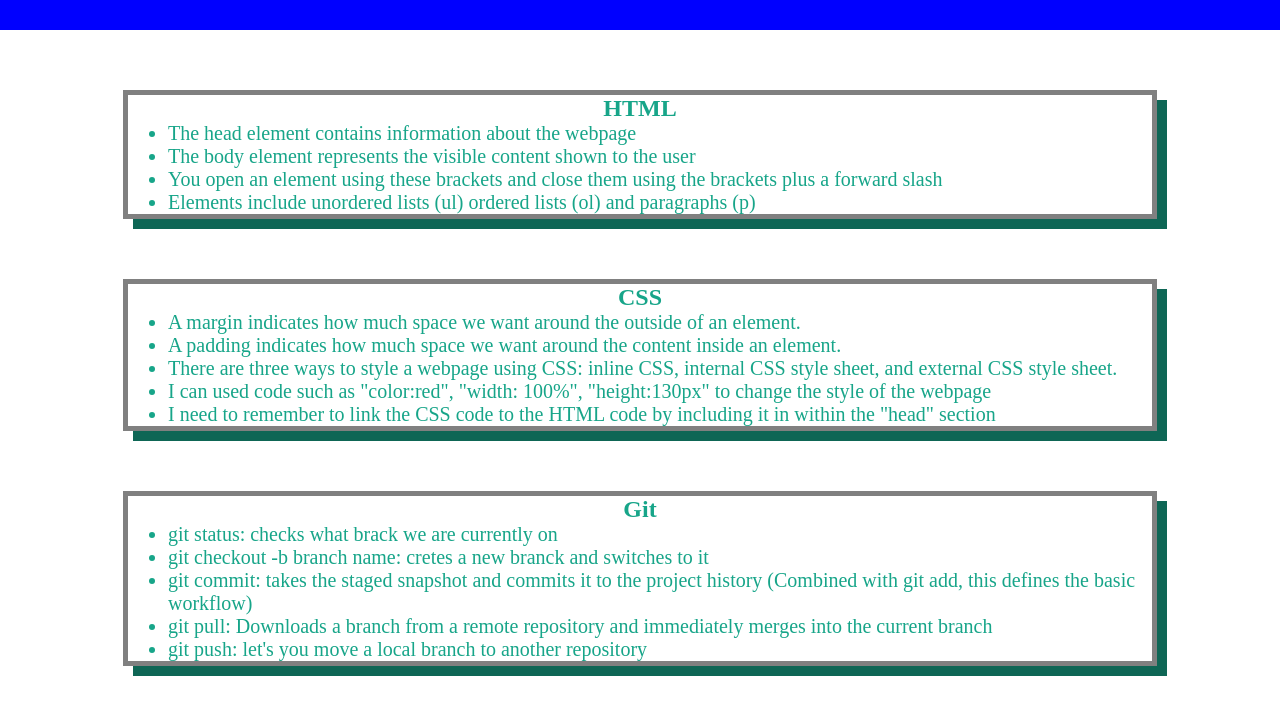
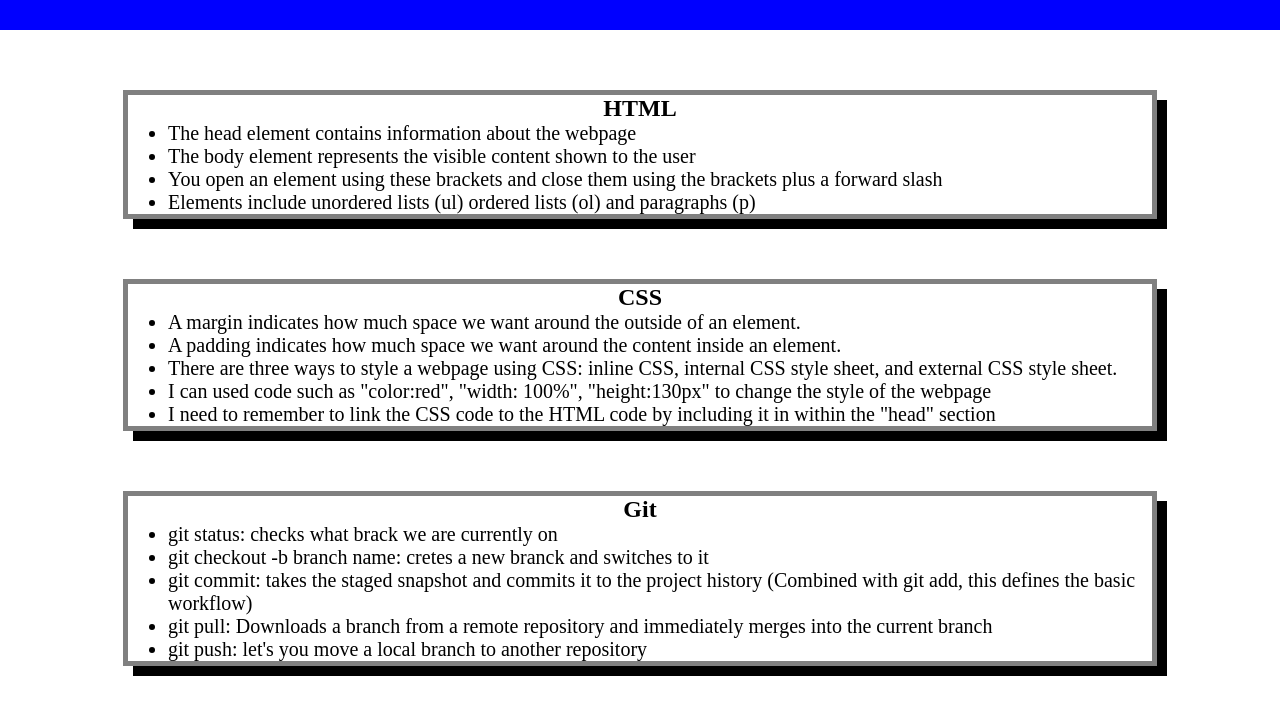
Before and after one commit to ffionerin/prewordk-study-guide, a plain HTML site: page index.html in a window 1280 px wide. Shown: the part 90-800 px from the top of the page. Drawn offline with Linux system fonts and the light colour scheme.

Commit message:
changed color to match brief

```diff
--- a/assets/style.css
+++ b/assets/style.css
@@ -32,6 +32,6 @@ p {
     width: 80%;
     margin: 60px auto;
     border: 5px solid gray;
-    box-shadow: 10px 10px #0E6655;
-    color: #17A589
+    box-shadow: 10px 10px black;
+    color: black;
   }
```
